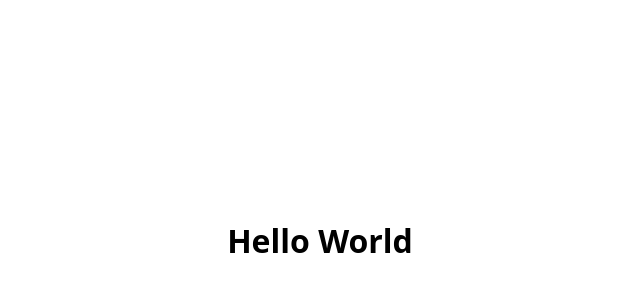
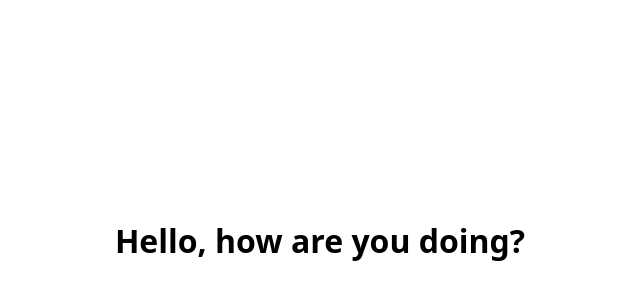
Before and after one commit to uddipan77/cicd_azure_web_app, a plain HTML site: page index.html in a window 1280 px wide. Shown: the part 168-468 px from the top of the page, without its empty margins (320-960 px from the left). Drawn offline with Linux system fonts and the light colour scheme.

Commit message:
Update homepage text

```diff
--- a/index.html
+++ b/index.html
@@ -10,6 +10,6 @@
   </style>
 </head>
 <body>
-  <h1>Hello World</h1>
+  <h1>Hello, how are you doing?</h1>
 </body>
 </html>
```
